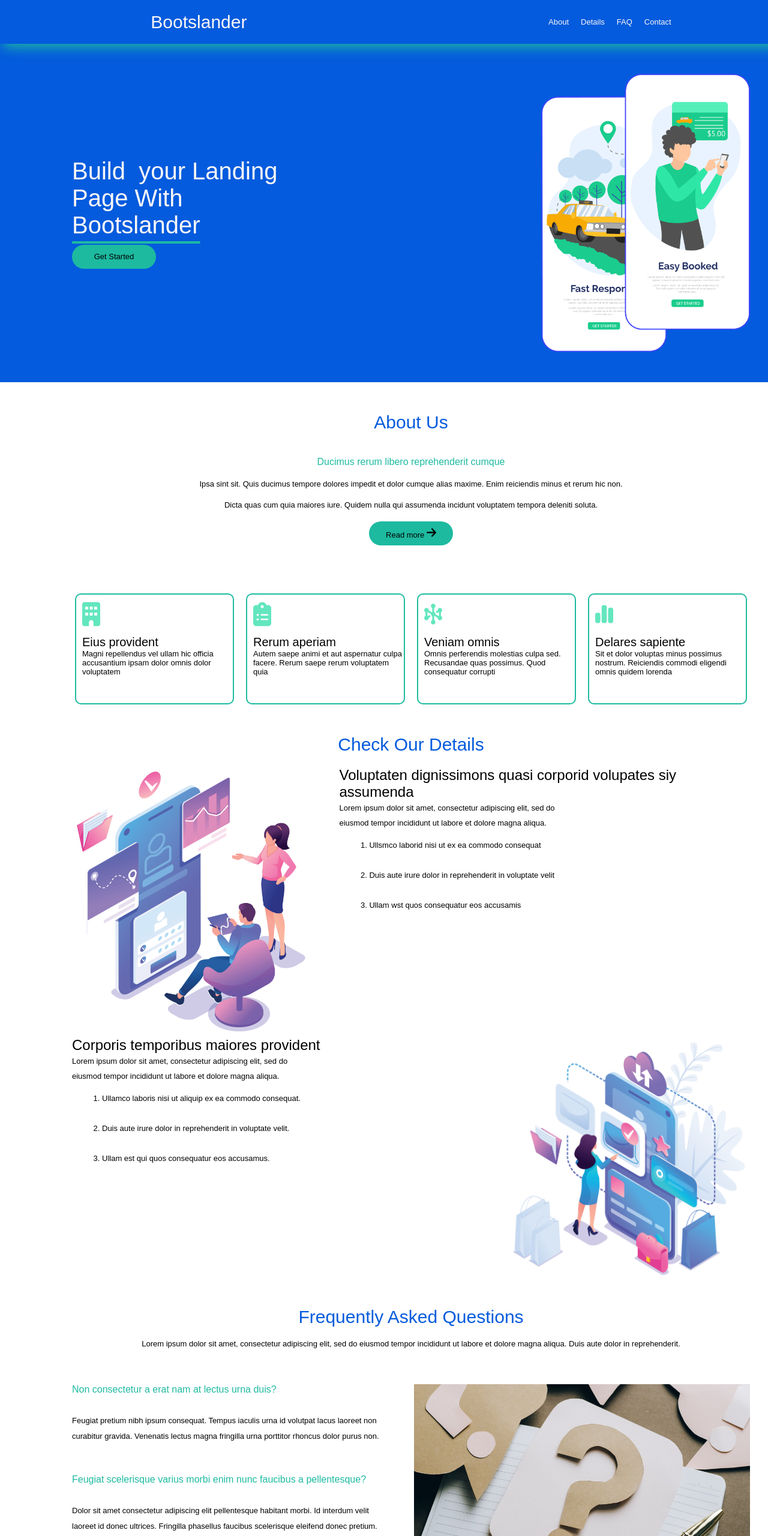
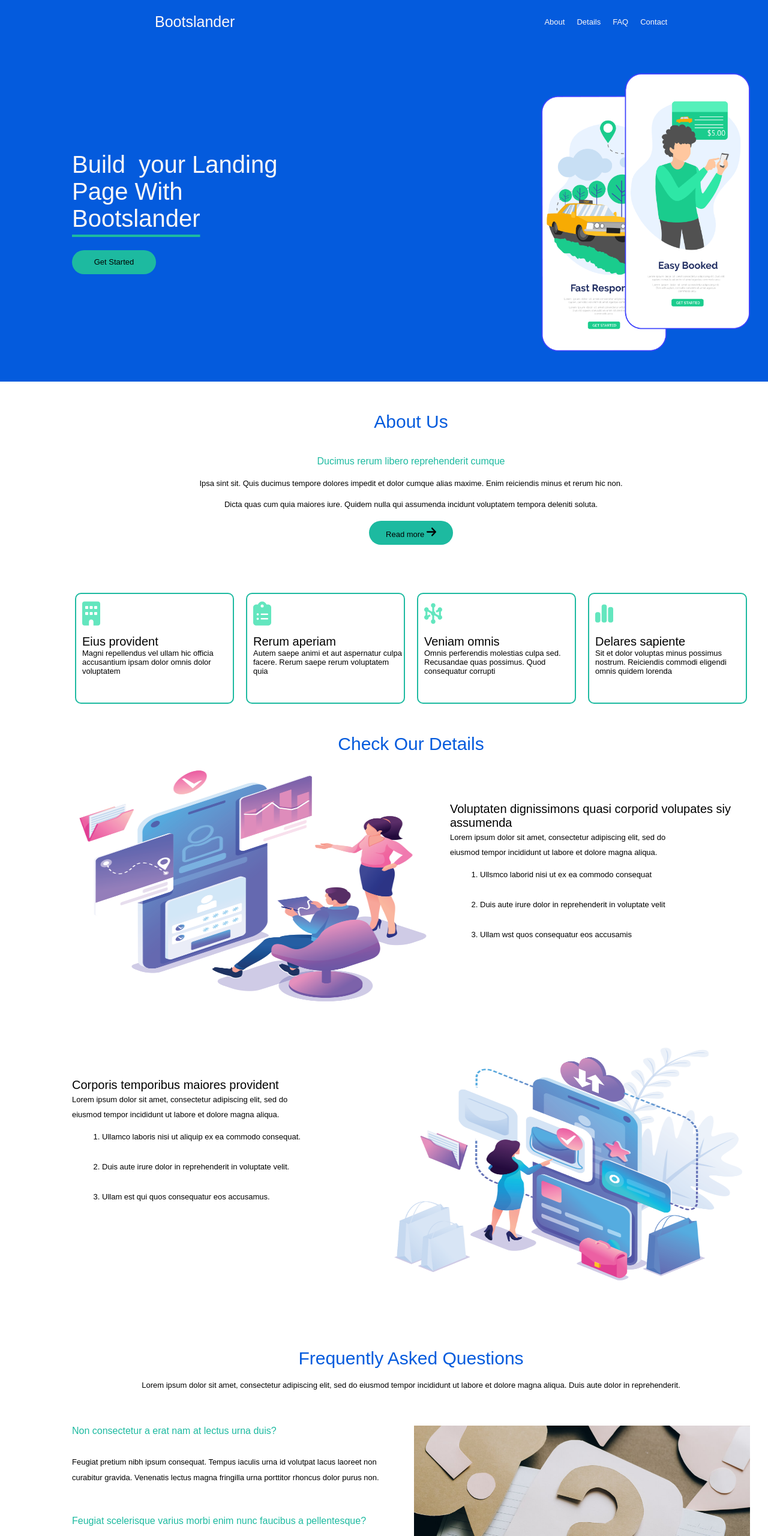
Before and after one commit to MohammedAlmostfa/front-end-beginner-X-academy-intership, a plain HTML site: page Task2/index.html in a window 1280 px wide. Shown: the top 2560 px of the page at 60% size. Drawn offline with Linux system fonts and the light colour scheme; a web font is replaced by a local one.

Commit message:
add task2

```diff
--- a/Task2/assets/css/style.css
+++ b/Task2/assets/css/style.css
@@ -49,14 +49,15 @@
     align-items: center;
     background-color: #045bdd;
     box-shadow: 0px 10px 20px -5px #1dbaa0;
-    height: 73px;
-    position: relative;
+    height: 72px;
     z-index: 10;
 }
 
 .header-container h1 {
     color: #fcf8f8;
-    font-size: 30px;
+    font-size: 25px;
+
+
 }
 
 /* ------- Navbar ------- */
@@ -79,10 +80,7 @@
     display: flex;
     flex-direction: row;
     align-items: center;
-    padding-left: 120px;
-    padding-right: 120px;
-    padding-top: 50px;
-    padding-bottom: 50px;
+    padding: 50px 120px;
     justify-content: space-between;
     background-color: #045bdd;
     position: relative;
@@ -106,6 +104,7 @@
     text-decoration-line: underline;
     text-decoration-color: #1dbaa0;
     text-underline-offset: 13px;
+    margin-bottom: 20px;
 }
 
 /* -------------------------- About Section -------------------------- */
@@ -161,39 +160,35 @@
 
 /* -------------------------- Details Section -------------------------- */
 .details {
-
     padding-left: 120px;
     padding-right: 120px;
 }
 
 .details-item {
     display: flex;
-    flex-direction: row;
     align-items: start;
     justify-content: space-between;
-    gap: 50px;
+    flex-direction: row;
+    padding-bottom: 60px;
+
+}
+
+
+.details-item.reverse {
+    flex-direction: row-reverse;
+}
+
+.details-text {
+    padding-top: 60PX;
+
 }
 
 .details-item img {
-    width: 400px;
-    height: 450px;
-}
-
-.details-item.reverse {
-    flex-direction: row-reverse;
-    display: flex;
-    align-items: start;
-    justify-content: space-between;
-    gap: 50px;
-}
-
-.details-item.reverse img {
-    width: 400px;
+    width: 600px;
     height: 400px;
 }
 
 .details-text ol {
-
     padding-left: 50px;
 }
 
@@ -202,13 +197,17 @@
 }
 
 .details-text h2 {
-    font-size: 24px;
+    font-size: 20px;
+    width: 500px
 }
+
+
 
 .details-text p span {
     display: block;
     line-height: 25px;
 }
+
 
 /* --------------------------faq-section -------------------------- */
 .faq-section {
@@ -298,6 +297,8 @@
 
 .info-item {
     color: #1dbaa0;
+
+    text-decoration: none;
 }
 
 /* --------------------------footer-section -------------------------- */
@@ -334,9 +335,6 @@
 
 .footer .footer-col ul {
     list-style: none;
-
-
-
 }
 
 .footer .footer-col ul a {
--- a/Task2/index.html
+++ b/Task2/index.html
@@ -75,7 +75,8 @@
                 </div>
 
                 <div class="feature-box">
-            <img src="./assets/imgs/clipboard-list-solid.svg" alt="Clipboard icon representing organized tasks" />
+                    <img src="./assets/imgs/clipboard-list-solid.svg"
+                        alt="Clipboard icon representing organized tasks" />
                     <h3>Rerum aperiam</h3>
                     <p>
                         Autem saepe animi et aut aspernatur culpa facere. Rerum saepe rerum voluptatem quia
@@ -92,7 +93,8 @@
                 </div>
 
                 <div class="feature-box">
-            <img src="./assets/imgs/chart-simple-solid.svg" alt="Bar chart icon representing analytics and data" />
+                    <img src="./assets/imgs/chart-simple-solid.svg"
+                        alt="Bar chart icon representing analytics and data" />
                     <h3>Delares sapiente</h3>
                     <p>
                         Sit et dolor voluptas minus possimus nostrum. Reiciendis commodi eligendi omnis quidem lorenda
@@ -106,7 +108,7 @@
         <section id="details" class="details">
             <h2 class="title">Check Our Details</h2>
             <div class="details-item">
-                <img src="assets/imgs/details-img.png" alt="Details Illustration" width="574" height="766" />
+                <img src="assets/imgs/details-img.png" alt="Details Illustration" />
                 <div class="details-text">
 
                     <h2>Voluptaten dignissimons quasi corporid volupates siy assumenda</h2>
@@ -122,7 +124,7 @@
 
 
             <div class="details-item reverse">
-                <img src="assets/imgs/details-2.png" alt="Details Illustration" width="574" height="766" />
+                <img src="assets/imgs/details-2.png" alt="Details Illustration" />
                 <div class="details-text">
                     <h2>Corporis temporibus maiores provident</h2>
                     <p><span> Lorem ipsum dolor sit amet, consectetur adipiscing elit, sed do </span><span> eiusmod
@@ -180,7 +182,6 @@
             <h2 class="title">Check Our Contact</h2>
 
             <div class="contact-content">
-
                 <div class="contact-info">
                     <p>
                         <img src="assets/imgs/location-dot-solid.svg" alt="Location Icon" width="16" />
@@ -200,8 +201,6 @@
                     </p>
                     <p><a href="mailto:info@example.com" class="info-item">info@example.com</a></p>
                 </div>
-
-
                 <form action="api/message" method="post" class="contact-form">
                     <div class="form-group">
                         <div class="form-row">
@@ -235,8 +234,6 @@
                 </form>
             </div>
         </section>
-
-
     </main>
 
     <footer class="footer">
@@ -274,7 +271,8 @@
 
             <div class="footer-col">
                 <h2>Our Newsletter</h2>
-                <and>Subscribe to our  <br>newsletter receive the latest news about <br> our products and <br>services.</p>
+                <and>Subscribe to our <br>newsletter receive the latest news about <br> our products and <br>services.
+                    </p>
             </div>
         </div>
         <hr class="line">
```
Also changed, not shown: 1 other file. Lines whose indentation alone changed are shown as unchanged.
